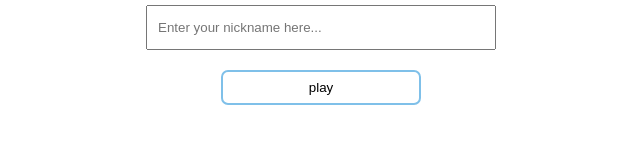
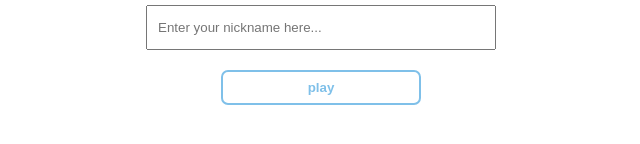
Before and after one commit to jzapiorkowski/wordcloud-game, a React (Create React App) app: page / in a window 1280 px wide. Shown: the part 386-530 px from the top of the page, without its empty margins (319-959 px from the left). Built offline with nearby package versions, Linux system fonts and the light colour scheme.

Commit message:
add font color and font weight to buttons

```diff
--- a/src/components/gameView/gameView.scss
+++ b/src/components/gameView/gameView.scss
@@ -15,5 +15,7 @@
     border: #7fc0e9 solid 2px;
     border-radius: 7px;
     cursor: pointer;
+    color: #7fc0e9;
+    font-weight: bold;
   }
 }
--- a/src/components/startView/startView.scss
+++ b/src/components/startView/startView.scss
@@ -22,6 +22,8 @@
     border: #7fc0e9 solid 2px;
     border-radius: 7px;
     cursor: pointer;
+    color: #7fc0e9;
+    font-weight: bold;
   }
   .no-nickname-error {
     margin-top: 10px;
```
